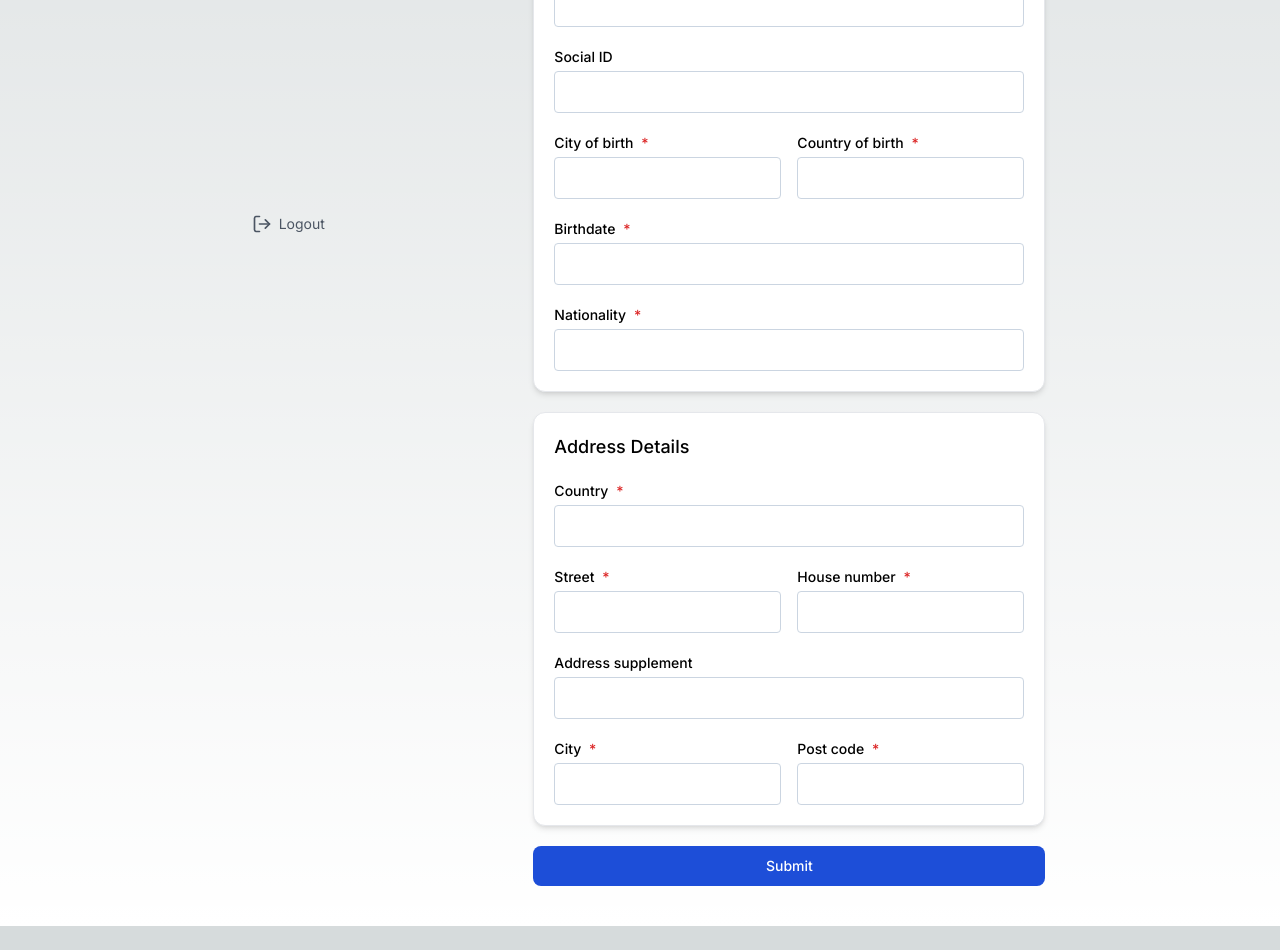
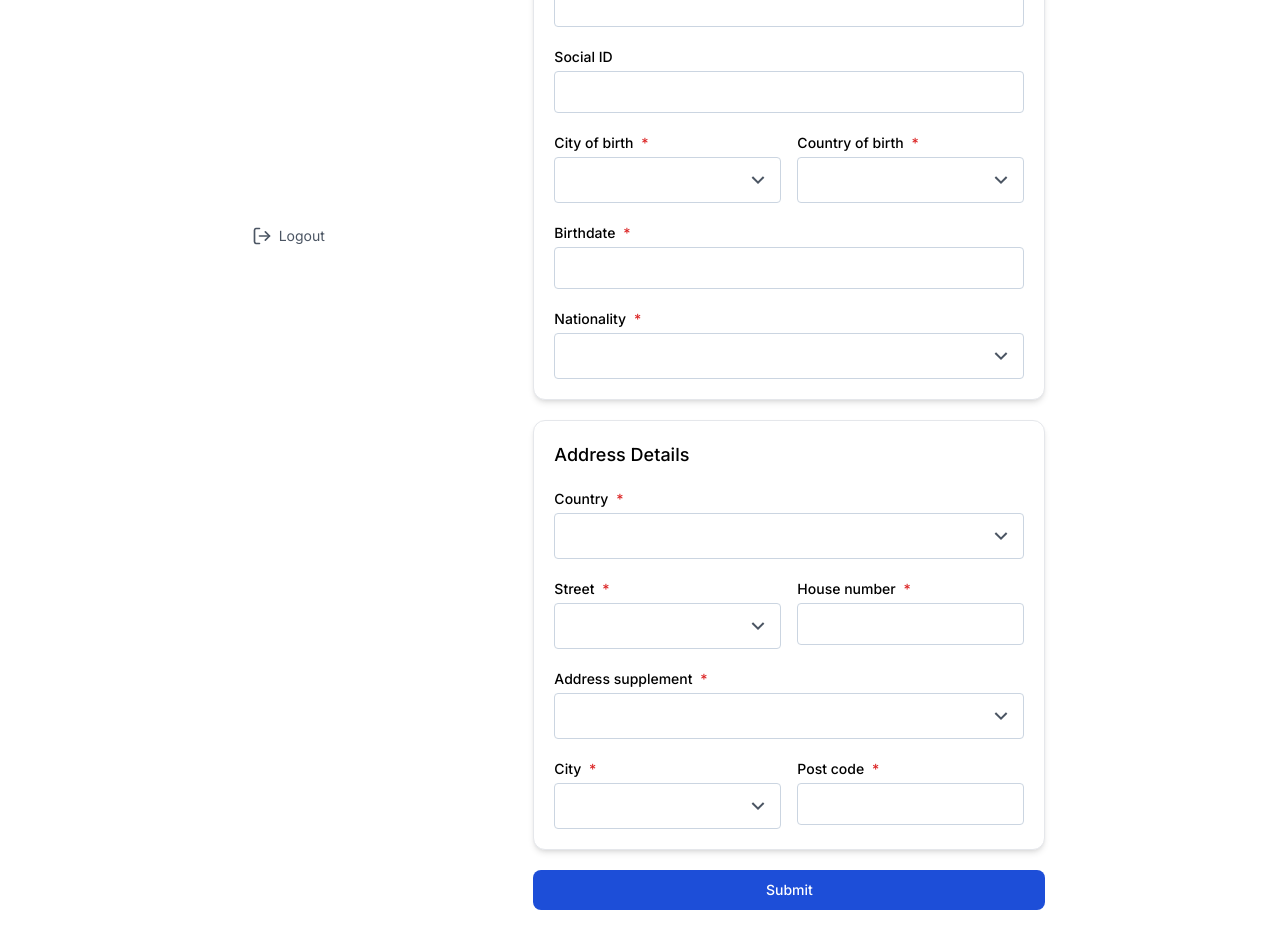
Before and after one commit to vhrechukha/nextjs-tailwind-css, a Next.js app: page /form in a window 1280 px wide. Shown: the part 540-1490 px from the top of the page. Before the commit the page ends 1466 px from the top, so only its background shows below. Built offline with nearby package versions, Linux system fonts and the light colour scheme.

Commit message:
Added <Select/>, <Select/>, <RHFSelect/> components

```diff
--- a/package.json
+++ b/package.json
@@ -16,6 +16,7 @@
   "dependencies": {
     "@hookform/resolvers": "^3.1.1",
     "@radix-ui/react-form": "^0.0.3",
+    "@radix-ui/react-select": "^1.2.2",
     "@radix-ui/react-switch": "^1.0.3",
     "autoprefixer": "10.4.14",
     "next": "13.4.12",
--- a/src/app/form/components/EmployeeForm.tsx
+++ b/src/app/form/components/EmployeeForm.tsx
@@ -7,6 +7,8 @@ import { employeeValidationSchema } from "@/app/form/utils/employeeValidationSch
 import { SubmitHandler, useForm } from "react-hook-form";
 import { yupResolver } from "@hookform/resolvers/yup";
 import RHFInput from "@/components/Input/RHFInput";
+import { RHFSelect } from "@/components/Select";
+import { mockedOptions } from "@/utils/mocks";
 
 interface Props {
   onComplete: (success: boolean) => void;
@@ -102,13 +104,15 @@ const EmployeeForm = ({ onComplete }: Props) => {
         />
         <RHFInput name="socialId" label="Social ID" control={control} />
         <Stack direction="row" gap="1rem">
-          <RHFInput
+          <RHFSelect
+            options={mockedOptions}
             name="cityOfBirth"
             label="City of birth"
             control={control}
             required
           />
-          <RHFInput
+          <RHFSelect
+            options={mockedOptions}
             name="countryOfBirth"
             label="Country of birth"
             control={control}
@@ -121,7 +125,8 @@ const EmployeeForm = ({ onComplete }: Props) => {
           control={control}
           required
         />
-        <RHFInput
+        <RHFSelect
+          options={mockedOptions}
           name="nationality"
           label="Nationality"
           control={control}
@@ -129,14 +134,16 @@ const EmployeeForm = ({ onComplete }: Props) => {
         />
       </Card>
       <Card title="Address Details">
-        <RHFInput
+        <RHFSelect
+          options={mockedOptions}
           name="addressCountry"
           label="Country"
           control={control}
           required
         />
         <Stack direction="row" gap="1rem">
-          <RHFInput
+          <RHFSelect
+            options={mockedOptions}
             name="addressStreet"
             label="Street"
             control={control}
@@ -149,13 +156,16 @@ const EmployeeForm = ({ onComplete }: Props) => {
             required
           />
         </Stack>
-        <RHFInput
+        <RHFSelect
+          options={mockedOptions}
           name="addressSupplement"
           label="Address supplement"
           control={control}
+          required
         />
         <Stack direction="row" gap="1rem">
-          <RHFInput
+          <RHFSelect
+            options={mockedOptions}
             name="addressCity"
             label="City"
             control={control}
@@ -171,7 +181,7 @@ const EmployeeForm = ({ onComplete }: Props) => {
       </Card>
       <Form.Submit asChild>
         <button
-          disabled={isSubmitted}
+          disabled={!isSubmitted}
           className="text-white bg-blue-700 hover:bg-blue-800 focus:ring-4 focus:outline-none focus:ring-blue-300 font-medium rounded-lg text-sm w-full px-5 py-2.5 text-center dark:bg-blue-600 dark:hover:bg-blue-700 dark:focus:ring-blue-800"
           type="submit"
         >
--- a/src/app/globals.css
+++ b/src/app/globals.css
@@ -18,10 +18,4 @@
 
 body {
   color: rgb(var(--foreground-rgb));
-  background: linear-gradient(
-      to bottom,
-      transparent,
-      rgb(var(--background-end-rgb))
-    )
-    rgb(var(--background-start-rgb));
 }
--- /dev/null
+++ b/src/components/Select/RHFSelect.tsx
@@ -0,0 +1,24 @@
+"use client";
+import { forwardRef } from "react";
+import Select, { SelectProps } from "./Select";
+import { Controller, Control } from "react-hook-form";
+
+export interface RHFSelectProps extends SelectProps {
+  control: Control<any>;
+}
+
+const RHFSelect = forwardRef<HTMLSelectElement, RHFSelectProps>(
+  ({ control, ...props }, ref) => {
+    return (
+      <Controller
+        name={props.name}
+        control={control}
+        render={({ field }) => <Select {...field} {...props} />}
+      />
+    );
+  },
+);
+
+RHFSelect.displayName = "RHFSelect";
+
+export default RHFSelect;
--- /dev/null
+++ b/src/components/Select/Select.tsx
@@ -0,0 +1,118 @@
+"use client";
+
+import { forwardRef, PropsWithChildren, SelectHTMLAttributes } from "react";
+import * as Form from "@radix-ui/react-form";
+import { twMerge } from "tailwind-merge";
+import {
+  TAILWIND_DISABLED_INPUT,
+  TAILWIND_INPUT,
+  TAILWIND_ROUNDED_BORDER,
+} from "@/utils/tailwind";
+import * as Select from "@radix-ui/react-select";
+import { AppIcon } from "@/components";
+import SelectItem from "@/components/Select/SelectItem";
+
+export type Option = {
+  value: string;
+  label: string;
+};
+
+export interface SelectProps
+  extends PropsWithChildren<SelectHTMLAttributes<HTMLButtonElement>> {
+  name: string;
+  error?: string;
+  label?: string;
+  options?: ReadonlyArray<Option>;
+  required?: boolean;
+}
+
+const CustomSelect = forwardRef<HTMLButtonElement, SelectProps>(
+  (
+    {
+      value,
+      defaultValue,
+      className,
+      disabled,
+      name,
+      error,
+      label,
+      options = [],
+      required,
+      onChange,
+      ...restOfProps
+    },
+    ref,
+  ) => {
+    const id = name; // TODO: useId(); - Doesn't work, server htmlFor is not equal to client one
+    const classToRender = twMerge(
+      TAILWIND_INPUT,
+      TAILWIND_DISABLED_INPUT ?? TAILWIND_DISABLED_INPUT,
+      TAILWIND_ROUNDED_BORDER,
+      "box-border inline-flex w-full appearance-none items-center justify-between leading-none outline-none",
+      className,
+    );
+
+    return (
+      <Form.Field className="w-full" name={name}>
+        <div className="flex justify-between">
+          {label && (
+            <Form.Label
+              htmlFor={id}
+              className="text-sm font-medium whitespace-nowrap mb-1"
+            >
+              {label} {required && <span className="pl-1 text-red-600">*</span>}
+            </Form.Label>
+          )}
+          {error && (
+            <Form.Message className="text-xs text-end text-red-600">
+              {error}
+            </Form.Message>
+          )}
+        </div>
+        <Select.Root
+          disabled={disabled}
+          name={name}
+          onValueChange={(value) =>
+            onChange ? onChange({ target: { name, value } } as any) : null
+          }
+          {...(restOfProps as any)}
+        >
+          <Select.Trigger
+            className={classToRender}
+            aria-label={id}
+            aria-controls={id}
+          >
+            <Select.Value />
+            <Select.Icon>
+              <AppIcon icon="arrowdown" />
+            </Select.Icon>
+          </Select.Trigger>
+          <Select.Portal>
+            <Select.Content
+              className={twMerge(
+                TAILWIND_INPUT,
+                TAILWIND_ROUNDED_BORDER,
+                "overflow-hidden",
+                "p-0 m-0 w-full",
+              )}
+            >
+              <Select.Viewport>
+                <Select.Group>
+                  {options.map((option) => (
+                    <SelectItem key={option.value} value={option.value}>
+                      {option.label}
+                    </SelectItem>
+                  ))}
+                </Select.Group>
+              </Select.Viewport>
+            </Select.Content>
+          </Select.Portal>
+        </Select.Root>
+      </Form.Field>
+    );
+  },
+);
+
+CustomSelect.displayName = "CustomSelect";
+
+export default CustomSelect;
--- /dev/null
+++ b/src/components/Select/SelectItem.tsx
@@ -0,0 +1,32 @@
+"use client";
+import { forwardRef } from "react";
+import { twMerge } from "tailwind-merge";
+import * as Select from "@radix-ui/react-select";
+import { AppIcon } from "@/components";
+import { TAILWIND_INPUT, TAILWIND_ROUNDED_BORDER } from "@/utils/tailwind";
+
+const SelectItem = forwardRef(
+  ({ children, className, ...props }: any, forwardedRef: any) => {
+    return (
+      <Select.Item
+        className={twMerge(
+          TAILWIND_INPUT,
+          TAILWIND_ROUNDED_BORDER,
+          "relative flex h-[46px] w-full select-none items-center bg-white leading-none data-[disabled]:pointer-events-none data-[highlighted]:bg-blue-300 data-[disabled]:text-blue-50 data-[highlighted]:text-blue-600 data-[highlighted]:outline-none border-none hover:border-none",
+          className,
+        )}
+        {...props}
+        ref={forwardedRef}
+      >
+        <Select.ItemText>{children}</Select.ItemText>
+        <Select.ItemIndicator className="absolute pr-[10px] right-0 inline-flex items-center justify-center">
+          <AppIcon icon="success" />
+        </Select.ItemIndicator>
+      </Select.Item>
+    );
+  },
+);
+
+SelectItem.displayName = "SelectItem";
+
+export default SelectItem;
--- /dev/null
+++ b/src/components/Select/index.ts
@@ -0,0 +1,5 @@
+import Select from "./Select";
+import RHFSelect from "./RHFSelect";
+import SelectItem from "./SelectItem";
+
+export { Select as default, Select, RHFSelect, SelectItem };
--- a/src/components/index.ts
+++ b/src/components/index.ts
@@ -5,6 +5,7 @@
 import AppIcon from "./AppIcon";
 import Card from "./Card";
 import Input from "./Input";
+import Select from "./Select";
 import Stack from "./Stack";
 import Switch from "./Switch";
 import StatusBar from "./StatusBar";
--- /dev/null
+++ b/src/utils/mocks.ts
@@ -0,0 +1,4 @@
+export const mockedOptions = [
+  { label: "label 2", value: "2" },
+  { label: "label 1", value: "1" },
+];
```
Also changed, not shown: 1 other file (tests, documents, lock files or other folders).
